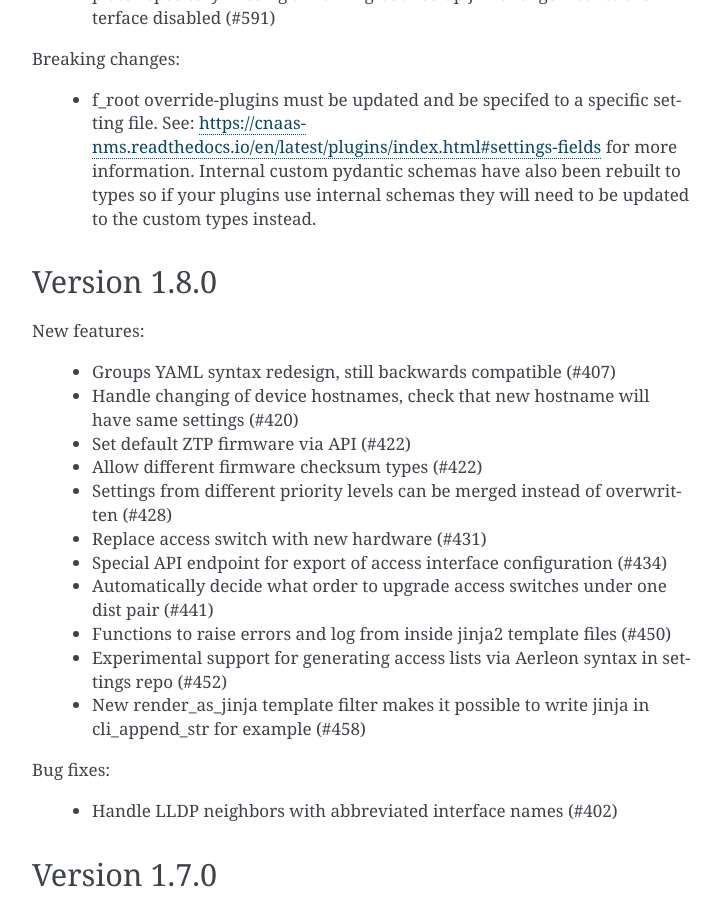
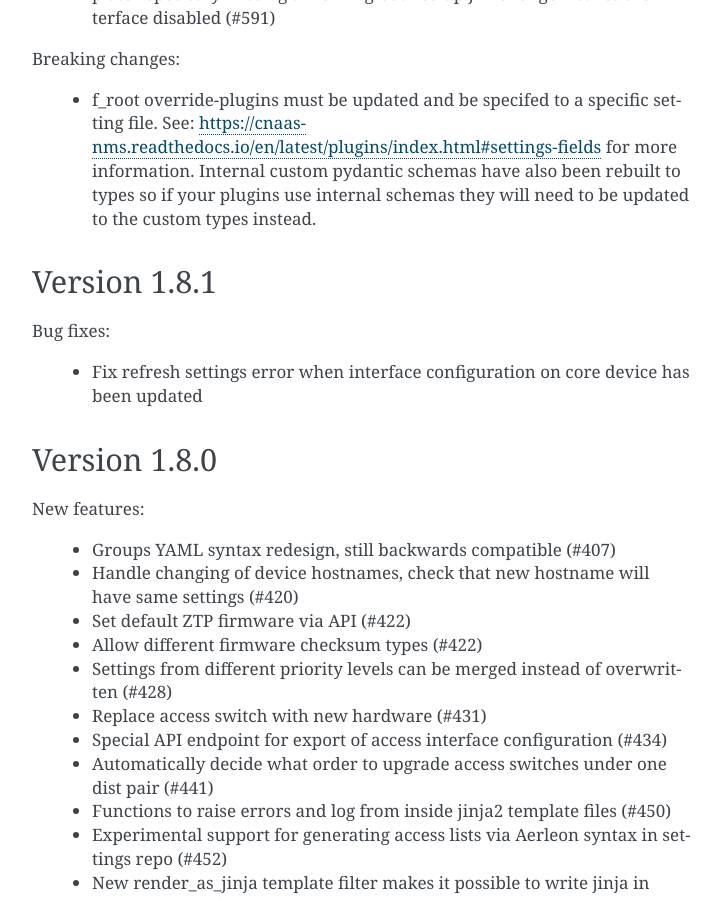
Before and after one commit to SUNET/cnaas-nms, a Sphinx documentation site: the page built from docs/changelog/index.rst, in a window 1280 px wide and 900 px high, scrolled down 1660 px. Shown: the whole window, without its empty margins (388-1108 px from the left). Built offline with Sphinx 7.4.7, drawn with Linux system fonts in a browser that asks for light colours.

Commit message:
bump to v1.8.1

```diff
--- a/docs/changelog/index.rst
+++ b/docs/changelog/index.rst
@@ -50,6 +50,13 @@ Breaking changes:
  - f_root override-plugins must be updated and be specifed to a specific setting file.
    See: https://cnaas-nms.readthedocs.io/en/latest/plugins/index.html#settings-fields for more information.
    Internal custom pydantic schemas have also been rebuilt to types so if your plugins use internal schemas they will need to be updated to the custom types instead.
+
+Version 1.8.1
+-------------
+
+Bug fixes:
+
+  - Fix refresh settings error when interface configuration on core device has been updated
 
 Version 1.8.0
 -------------
```
